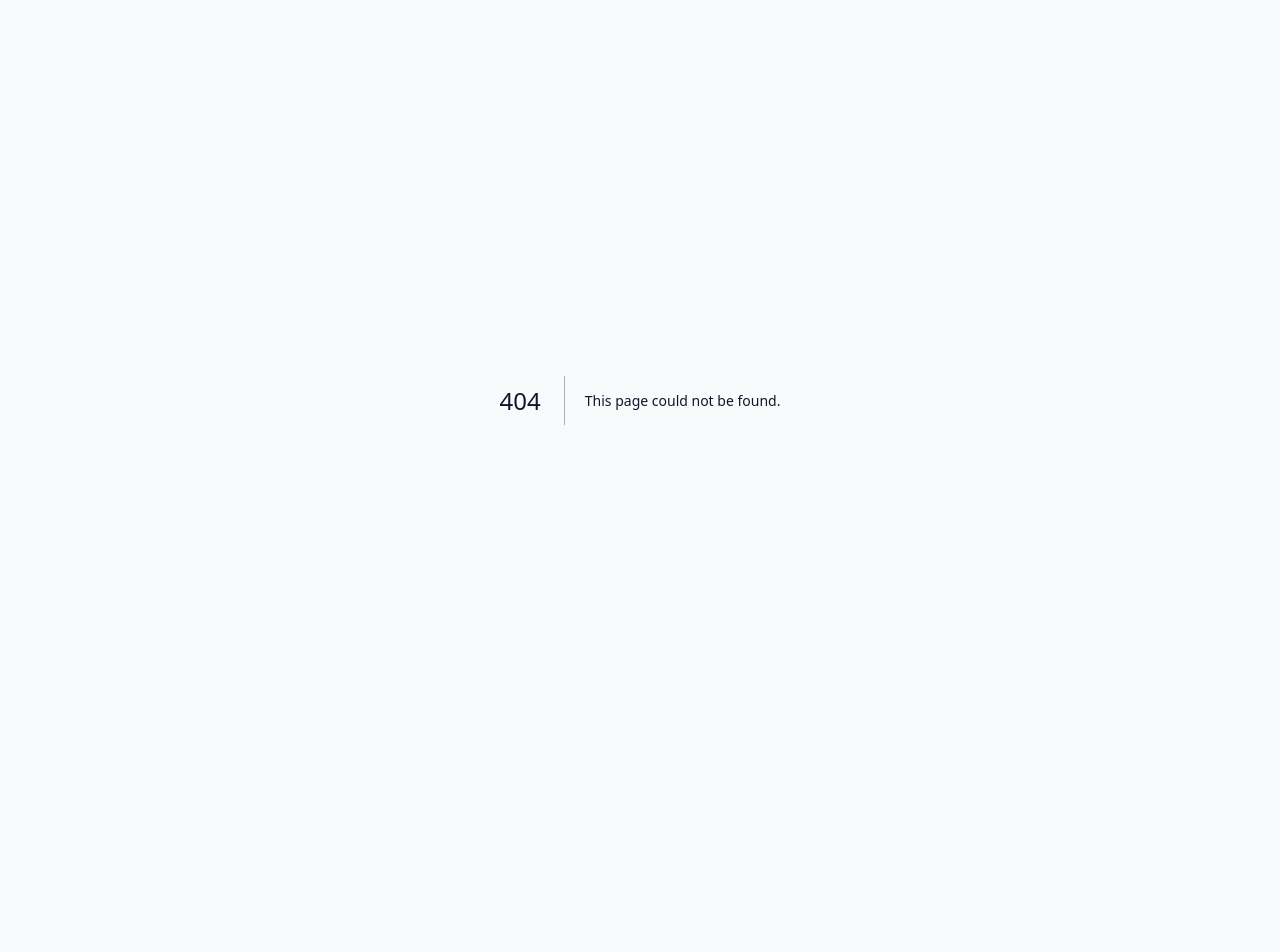
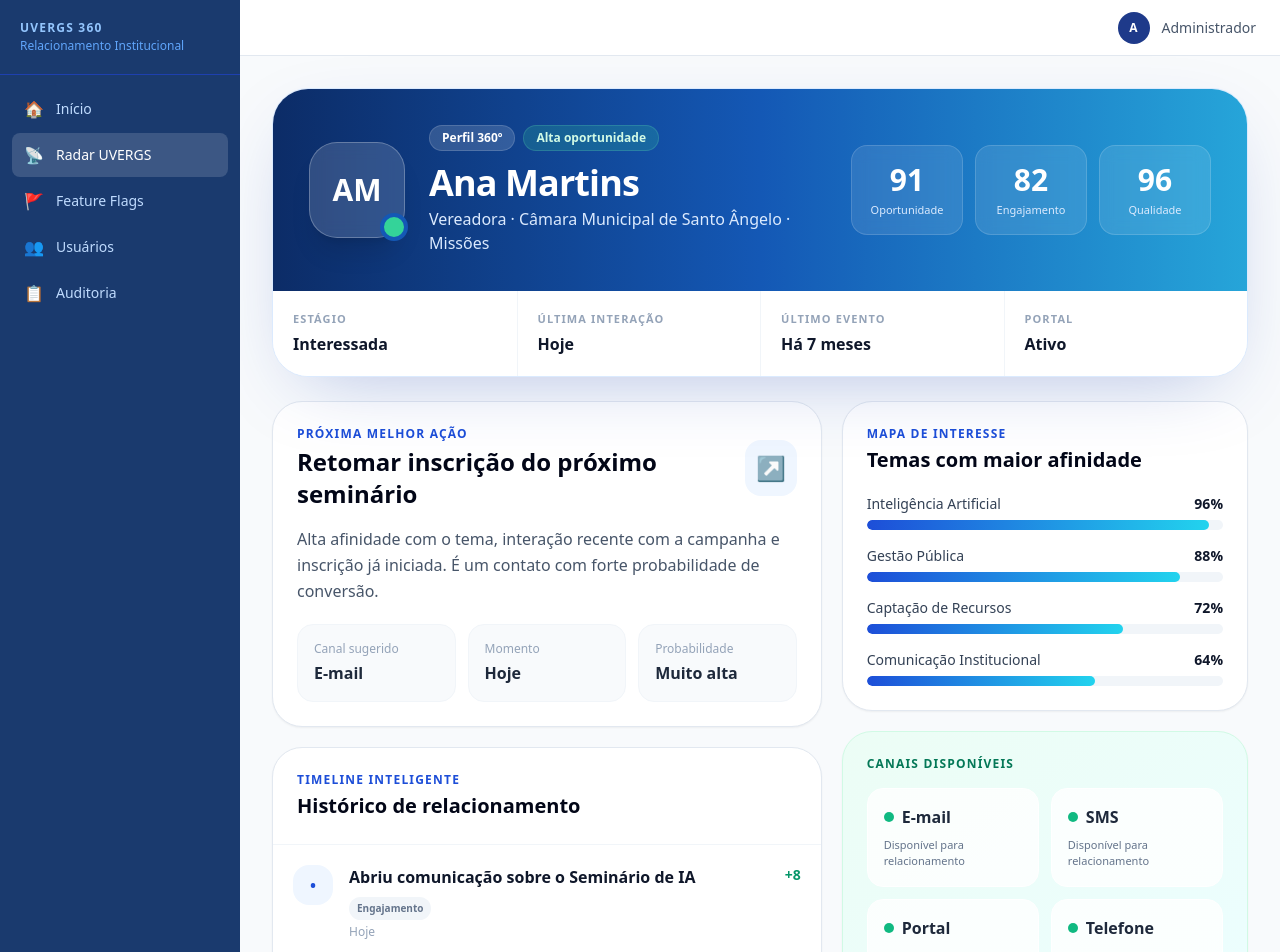
Before and after one commit to Wspinheiro111/uvergs-360, a Next.js app in the folder apps/web/: page /admin/growth/profile in a window 1280 px wide. Before the commit this address had no page. Shown: the top 952 px of the page. Before the commit the page ends 800 px from the top, so only its background shows below. Built offline with nearby package versions, Linux system fonts and the light colour scheme.

Commit message:
feat(demo): add premium 360 councilor profile

```diff
--- /dev/null
+++ b/apps/web/src/app/admin/growth/profile/page.tsx
@@ -0,0 +1,71 @@
+const timeline = [
+  ["Hoje", "Abriu comunicação sobre o Seminário de IA", "Engajamento", "+8"],
+  ["Há 4 dias", "Iniciou inscrição e não concluiu", "Conversão", "+12"],
+  ["Há 21 dias", "Atualizou temas de interesse", "Perfil", "+5"],
+  ["Há 3 meses", "Acessou certificado de evento anterior", "Relacionamento", "+6"],
+  ["Há 7 meses", "Participou de evento da UVERGS", "Evento", "+20"],
+];
+
+const interests = [
+  ["Inteligência Artificial", 96],
+  ["Gestão Pública", 88],
+  ["Captação de Recursos", 72],
+  ["Comunicação Institucional", 64],
+];
+
+export default function CouncilorProfilePage() {
+  return (
+    <div className="p-6 lg:p-8 max-w-[1500px] mx-auto space-y-6">
+      <section className="relative overflow-hidden rounded-[36px] border border-blue-100 bg-white shadow-[0_24px_80px_-32px_rgba(30,64,175,.35)]">
+        <div className="absolute -right-28 -top-28 h-80 w-80 rounded-full bg-cyan-300/20 blur-3xl" />
+        <div className="absolute left-1/3 -bottom-28 h-72 w-72 rounded-full bg-emerald-300/15 blur-3xl" />
+        <div className="relative bg-gradient-to-r from-[#0c2c67] via-[#1458b5] to-[#26a5d9] text-white p-7 lg:p-9">
+          <div className="flex flex-col lg:flex-row lg:items-center gap-6">
+            <div className="relative w-24 h-24 rounded-[28px] bg-white/15 border border-white/25 flex items-center justify-center text-3xl font-bold shadow-xl backdrop-blur">AM<div className="absolute -right-1 -bottom-1 w-7 h-7 rounded-full bg-emerald-400 border-4 border-[#1458b5]" /></div>
+            <div className="flex-1">
+              <div className="flex flex-wrap items-center gap-2"><span className="rounded-full bg-white/15 px-3 py-1 text-xs font-semibold border border-white/15">Perfil 360º</span><span className="rounded-full bg-emerald-400/20 px-3 py-1 text-xs font-semibold text-emerald-100 border border-emerald-300/20">Alta oportunidade</span></div>
+              <h1 className="mt-3 text-3xl lg:text-4xl font-bold tracking-tight">Ana Martins</h1>
+              <p className="mt-1 text-blue-100">Vereadora · Câmara Municipal de Santo Ângelo · Missões</p>
+            </div>
+            <div className="grid grid-cols-3 gap-3 min-w-[360px]">
+              {[["91","Oportunidade"],["82","Engajamento"],["96","Qualidade"]].map(([value,label])=><div key={label} className="rounded-2xl bg-white/10 border border-white/15 p-4 text-center backdrop-blur"><p className="text-3xl font-bold">{value}</p><p className="text-[11px] text-blue-100 mt-1">{label}</p></div>)}
+            </div>
+          </div>
+        </div>
+        <div className="relative grid md:grid-cols-4 divide-y md:divide-y-0 md:divide-x divide-slate-100 bg-white">
+          {[["Estágio","Interessada"],["Última interação","Hoje"],["Último evento","Há 7 meses"],["Portal","Ativo"]].map(([label,value])=><div key={label} className="p-5"><p className="text-[11px] uppercase tracking-widest text-slate-400 font-bold">{label}</p><p className="mt-1 font-semibold text-slate-900">{value}</p></div>)}
+        </div>
+      </section>
+
+      <section className="grid xl:grid-cols-[1.15fr_.85fr] gap-5">
+        <div className="space-y-5">
+          <article className="bg-white border border-slate-200 rounded-[30px] p-6 shadow-sm">
+            <div className="flex items-center justify-between"><div><p className="text-xs font-bold tracking-widest uppercase text-blue-700">Próxima melhor ação</p><h2 className="text-2xl font-bold text-slate-950 mt-1">Retomar inscrição do próximo seminário</h2></div><div className="w-14 h-14 rounded-2xl bg-blue-50 text-blue-700 flex items-center justify-center text-2xl">↗</div></div>
+            <p className="mt-4 text-slate-600 leading-relaxed">Alta afinidade com o tema, interação recente com a campanha e inscrição já iniciada. É um contato com forte probabilidade de conversão.</p>
+            <div className="mt-5 grid sm:grid-cols-3 gap-3">{[["Canal sugerido","E-mail"],["Momento","Hoje"],["Probabilidade","Muito alta"]].map(([l,v])=><div key={l} className="rounded-2xl bg-slate-50 border border-slate-100 p-4"><p className="text-xs text-slate-400">{l}</p><p className="font-semibold text-slate-800 mt-1">{v}</p></div>)}</div>
+          </article>
+
+          <article className="bg-white border border-slate-200 rounded-[30px] overflow-hidden shadow-sm">
+            <div className="p-6 border-b border-slate-100"><p className="text-xs font-bold tracking-widest uppercase text-blue-700">Timeline inteligente</p><h2 className="text-xl font-semibold text-slate-950 mt-1">Histórico de relacionamento</h2></div>
+            <div className="divide-y divide-slate-100">{timeline.map(([date,text,type,points])=><div key={date+text} className="p-5 flex gap-4 items-start hover:bg-blue-50/40 transition-colors"><div className="w-10 h-10 rounded-2xl bg-blue-50 text-blue-700 flex items-center justify-center font-bold">•</div><div className="flex-1"><div className="flex flex-wrap items-center gap-2"><p className="font-semibold text-slate-900">{text}</p><span className="rounded-full bg-slate-100 px-2 py-1 text-[10px] font-bold text-slate-500">{type}</span></div><p className="text-xs text-slate-400 mt-1">{date}</p></div><span className="text-sm font-bold text-emerald-600">{points}</span></div>)}</div>
+          </article>
+        </div>
+
+        <div className="space-y-5">
+          <article className="bg-white border border-slate-200 rounded-[30px] p-6 shadow-sm">
+            <p className="text-xs font-bold tracking-widest uppercase text-blue-700">Mapa de interesse</p><h2 className="text-xl font-semibold text-slate-950 mt-1">Temas com maior afinidade</h2>
+            <div className="mt-5 space-y-4">{interests.map(([name,value])=><div key={String(name)}><div className="flex justify-between text-sm mb-1.5"><span className="font-medium text-slate-700">{name}</span><span className="font-bold text-slate-900">{value}%</span></div><div className="h-2.5 rounded-full bg-slate-100 overflow-hidden"><div className="h-full rounded-full bg-gradient-to-r from-blue-700 to-cyan-400" style={{width:`${value}%`}}/></div></div>)}</div>
+          </article>
+
+          <article className="rounded-[30px] bg-gradient-to-br from-emerald-50 to-cyan-50 border border-emerald-100 p-6 shadow-sm">
+            <p className="text-xs font-bold tracking-widest uppercase text-emerald-700">Canais disponíveis</p><div className="mt-4 grid grid-cols-2 gap-3">{["E-mail","SMS","Portal","Telefone"].map(channel=><div key={channel} className="rounded-2xl bg-white/80 border border-white p-4"><div className="flex items-center gap-2"><span className="w-2.5 h-2.5 rounded-full bg-emerald-500"/><span className="font-semibold text-slate-800">{channel}</span></div><p className="text-[11px] text-slate-500 mt-2">Disponível para relacionamento</p></div>)}</div>
+          </article>
+
+          <article className="rounded-[30px] bg-slate-950 text-white p-6 shadow-sm">
+            <p className="text-xs font-bold tracking-widest uppercase text-blue-300">Leitura automática</p><h3 className="text-xl font-bold mt-2">Perfil com alta chance de conversão</h3><p className="mt-3 text-sm text-slate-300 leading-relaxed">O sistema combina recência, interesse, histórico de eventos e sinais de intenção para orientar a equipe sem usar partido ou ideologia.</p>
+          </article>
+        </div>
+      </section>
+    </div>
+  );
+}
```
